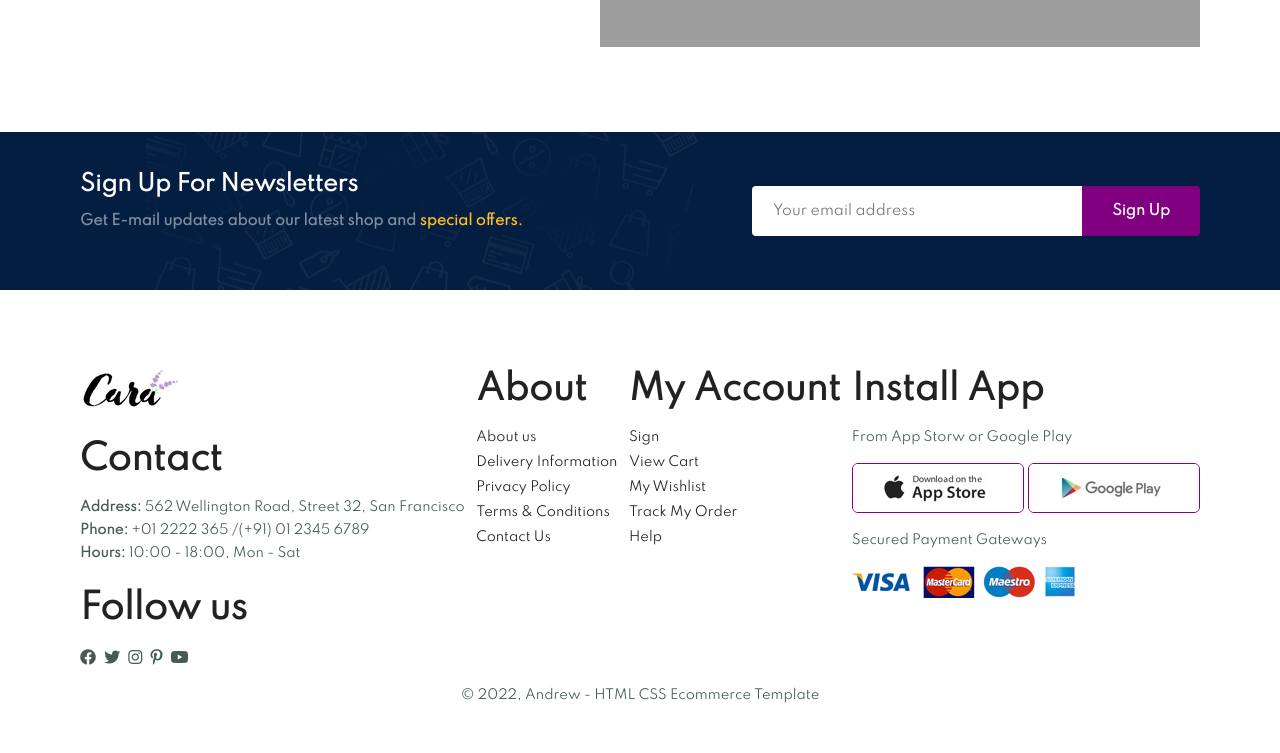
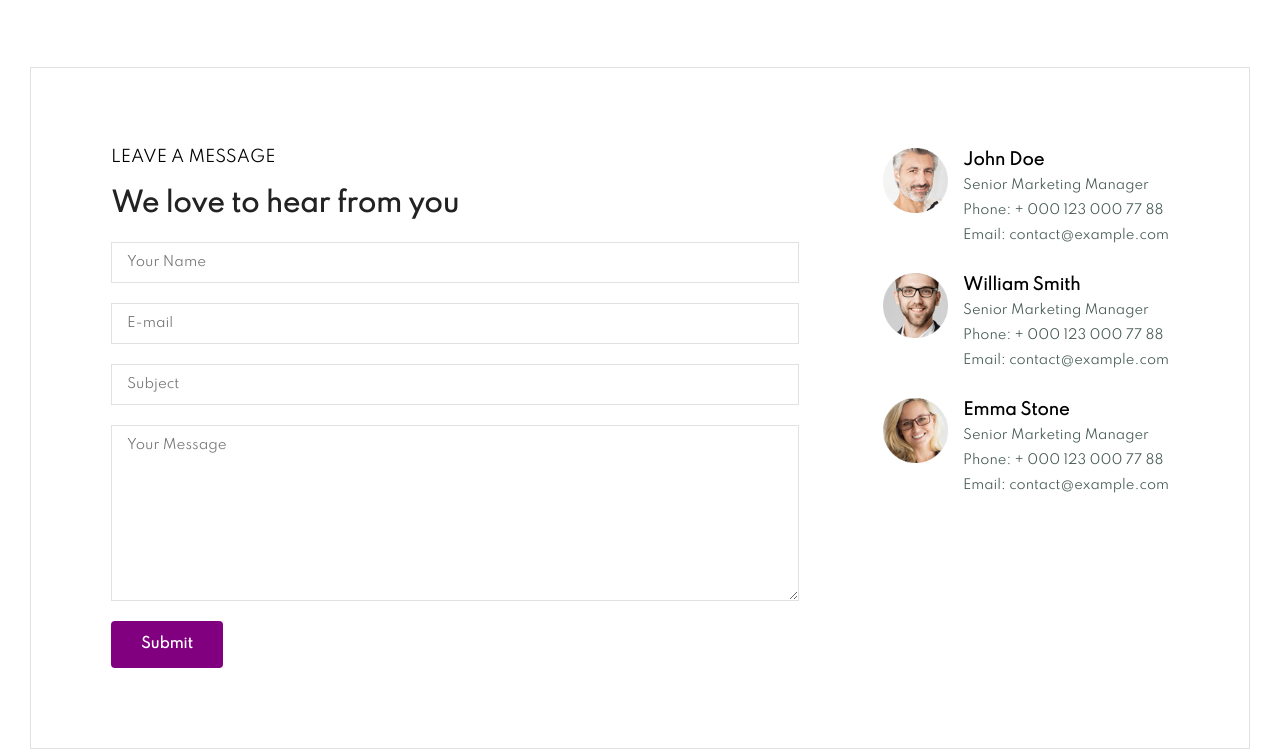
Before and after one commit to yladev/ecommerce-website, a plain HTML site: page contact.html in a window 1280 px wide. Shown: the part 848-1601 px from the top of the page. Drawn offline with Linux system fonts and the light colour scheme; grey boxes are pictures that could not be loaded.

Commit message:
update-contact-form-html-css

```diff
--- a/contact.html
+++ b/contact.html
@@ -74,6 +74,34 @@
         </div>
     </section>
 
+    <!-- form -->
+    <section id="form-details">
+        <form action="">
+            <span>LEAVE A MESSAGE</span>
+            <h2>We love to hear from you</h2>
+            <input type="text" placeholder="Your Name">
+            <input type="text" placeholder="E-mail">
+            <input type="text" placeholder="Subject">
+            <textarea name="" id="" cols="30" rows="10" placeholder="Your Message"></textarea>
+            <button class="normal">Submit</button>
+        </form>
+
+        <div class="people">
+            <div>
+                <img src="./img/people/1.png" alt="">
+                <p><span>John Doe</span> Senior Marketing Manager <br> Phone: + 000 123 000 77 88 <br>Email: contact@example.com</p>
+            </div>
+            <div>
+                <img src="./img/people/2.png" alt="">
+                <p><span>William Smith</span> Senior Marketing Manager <br> Phone: + 000 123 000 77 88 <br>Email: contact@example.com</p>
+            </div>
+            <div>
+                <img src="./img/people/3.png" alt="">
+                <p><span>Emma Stone</span> Senior Marketing Manager <br> Phone: + 000 123 000 77 88 <br>Email: contact@example.com</p>
+            </div>
+        </div>
+    </section>
+
     <!-- message -->
     <section id="newsletter" class="section-p1 section-m1">
         <div class="newstext">
--- a/css/style.css
+++ b/css/style.css
@@ -754,11 +754,13 @@ footer .copyright{
     width: 40%;
 }
 
-#contact-details .details span{
+#contact-details .details span,
+#form-details form span{
     font-style: 12px;
 }
 
-#contact-details .details h2{
+#contact-details .details h2,
+#form-details form h2{
     font-size: 26px;
     line-height: 35px;
     padding: 20px 0;
@@ -785,8 +787,72 @@ footer .copyright{
     font-size: 14px;
 }
 
+#contact-details .map{
+    width: 55%;
+    height: 400px;
+}
+
+#contact-details .map iframe{
+    width: 100%;
+    height: 100%;
+}
+
+#form-details{
+    display: flex;
+    justify-content: space-between;
+    margin: 30px;
+    padding: 80px;
+    border: 1px solid #e1e1e1;
+}
 
 
+
+#form-details form{
+    width: 65%;
+    display: flex;
+    flex-direction: column;
+    align-items: flex-start;
+}
+
+#form-details form input,
+#form-details form textarea{
+    width: 100%;
+    padding: 12px 15px;
+    outline: none;
+    margin-bottom: 20px;
+    border: 1px solid #e1e1e1;
+}
+
+#form-details form button{
+    background-color: #800080;
+    color: #fff;
+}
+
+#form-details .people div{
+    padding-bottom: 25px;
+    display: flex;
+    align-items: flex-start;
+}
+
+#form-details .people div img{
+    width: 65px;
+    height: 65px;
+    object-fit: cover;
+    margin-right: 15px;
+}
+
+#form-details .people div p{
+    margin: 0;
+    font-size: 13px;
+    line-height: 25px;
+}
+
+#form-details .people div p span{
+    display: block;
+    font-size: 16px;
+    font-weight: 600;
+    color: #000;
+}
 
 
 
```
